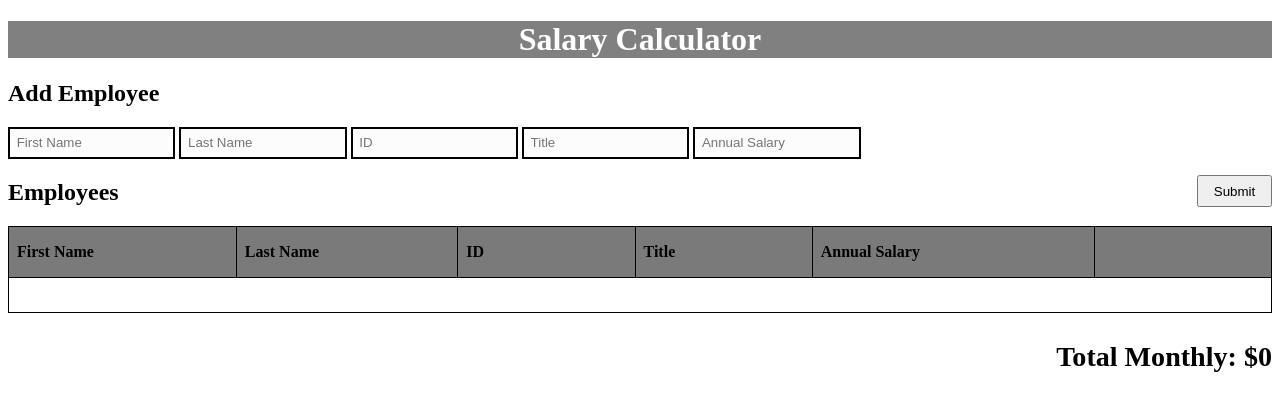
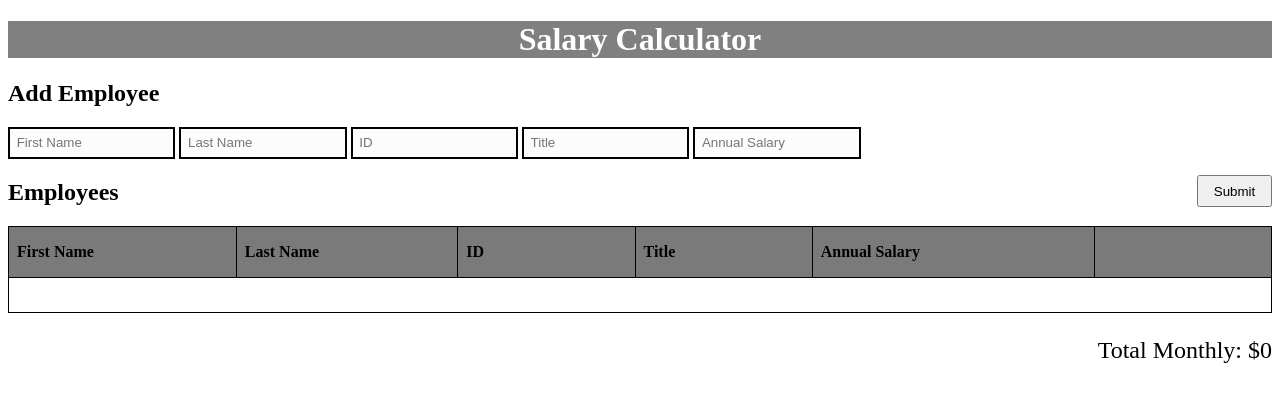
Before and after one commit to Jacoblars85/ts-salary-calculator, a website: page index.html in a window 1280 px wide. Drawn offline with Linux system fonts and the light colour scheme.

Commit message:
changed the h3 back into p tag

```diff
--- a/index.html
+++ b/index.html
@@ -61,7 +61,7 @@
     </section>
   </main>
   <footer class="over-budget">
-    <h3 id="over-budgetHeader">Total Monthly: $0</h3>
+    <p id="over-budgetHeader">Total Monthly: $0</p>
   </footer>
 </body>
 </html>
```
